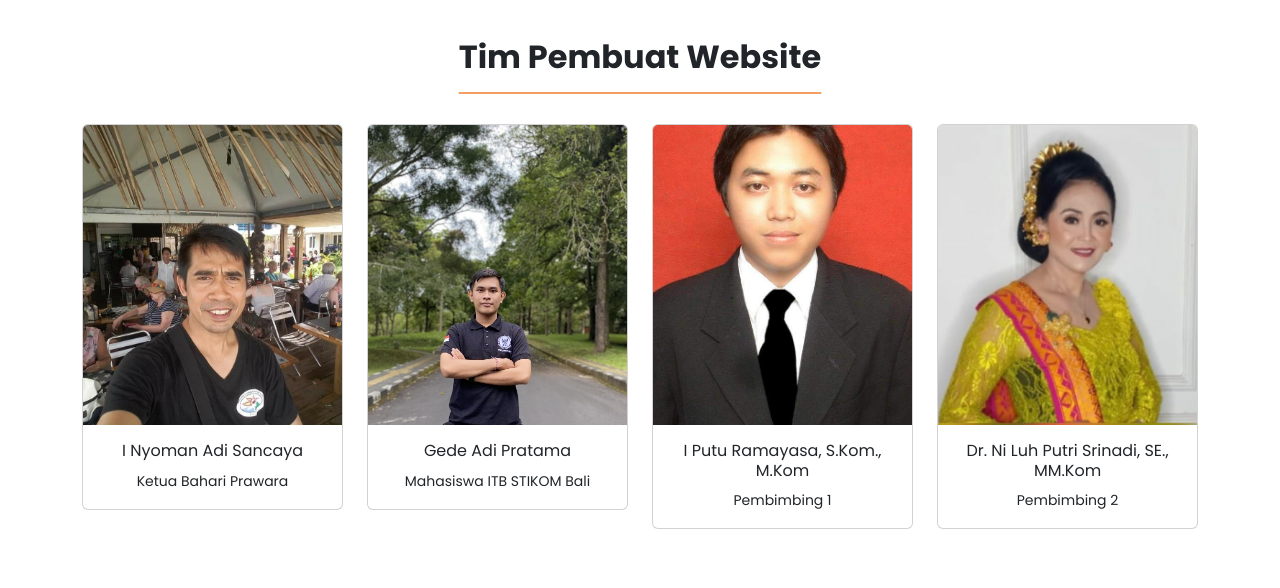
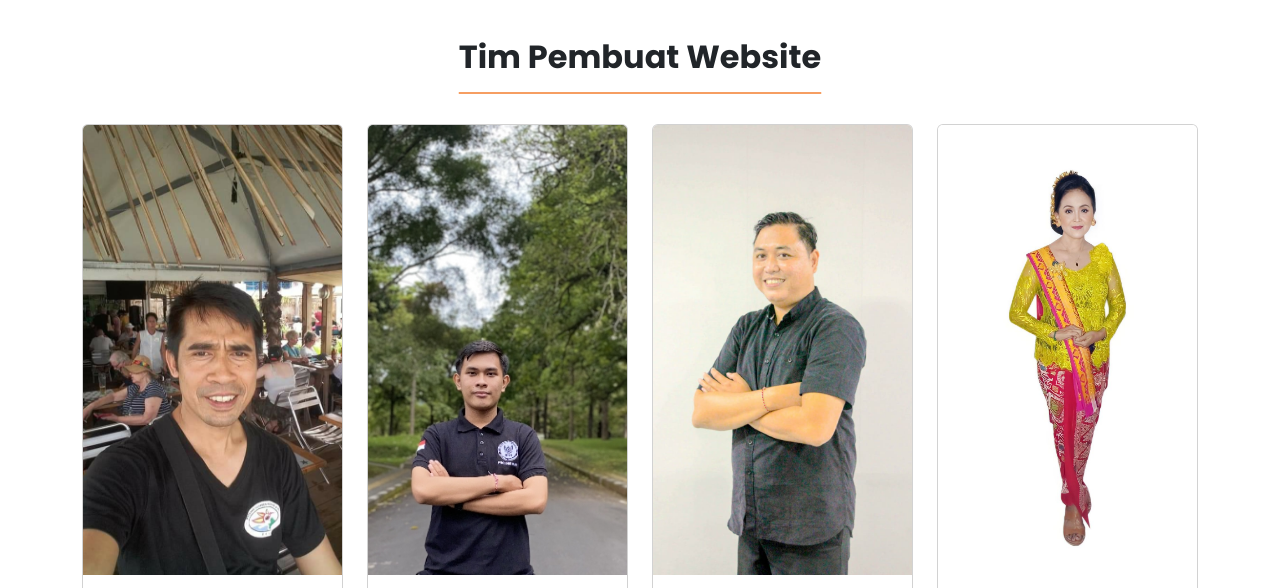
Before and after one commit to rickydamarsaputra/green-bird, a plain HTML site: page profile.html in a window 1280 px wide. Shown: the part 810-1398 px from the top of the page. Drawn offline with nearby package versions, Linux system fonts and the light colour scheme.

Commit message:
fix: update

```diff
--- a/assets/css/styles.css
+++ b/assets/css/styles.css
@@ -114,6 +114,10 @@ header a {
 	text-decoration-thickness: 2px;
 	text-decoration-color: var(--color-dark-green);
 }
+
+.card-img-top {
+	height: 450px;
+}
 /* team section */
 
 /* mobile responsive */
@@ -176,5 +180,8 @@ header a {
 		font-size: 1.5rem;
 		text-underline-offset: 0.5rem;
 	}
+	.card-img-top {
+		height: 550px;
+	}
 	/* team section */
 }
--- a/profile.html
+++ b/profile.html
@@ -20,7 +20,9 @@
     <nav class="navbar navbar-expand-lg navbar-dark fixed-top" id="mainNav">
       <div class="container">
         <a class="navbar-brand text-white" href="index.html">
-          Bahari Prawara
+          <img src="assets/images/logo-bahari.png" alt="logo bahari" class="img-fluid"
+            style="width: 50px; height: 50px; object-fit: contain;">
+          <span class="ms-2"> Bahari Prawara</span>
           <!-- <img src="./assets/images/logo-white.png" alt="logo" width="200" style="object-fit: contain;"> -->
         </a>
         <button class="navbar-toggler" type="button" data-bs-toggle="collapse" data-bs-target="#navbarNavAltMarkup"
@@ -56,7 +58,7 @@
         <div class="col-lg-3 mb-4">
           <div class="card">
             <img src="assets/images/dev/Ketua Bahari Prawara I Nyoman Adi Sancaya.jpg" class="card-img-top"
-              alt="I Nyoman Adi Sancaya" height="300" style="object-fit: cover; object-position: center;">
+              alt="I Nyoman Adi Sancaya" style="object-fit: cover; object-position: center;">
             <div class="card-body text-center">
               <h6 class="card-title">I Nyoman Adi Sancaya</h6>
               <small>Ketua Bahari Prawara</small>
@@ -66,7 +68,7 @@
         <div class="col-lg-3 mb-4">
           <div class="card">
             <img src="assets/images/dev/Mahasiswa ITB STIKOM Bali Gede Adi Pratama.jpg" class="card-img-top"
-              alt="Gede Adi Pratama" height="300" style="object-fit: cover; object-position: center;">
+              alt="Gede Adi Pratama" style="object-fit: cover; object-position: center;">
             <div class="card-body text-center">
               <h6 class="card-title">Gede Adi Pratama</h6>
               <small>Mahasiswa ITB STIKOM Bali</small>
@@ -75,8 +77,8 @@
         </div>
         <div class="col-lg-3 mb-4">
           <div class="card">
-            <img src="assets/images/dev/Pembimbing 1 I Putu Ramayasa, S.Kom., M.Kom_.jpg" class="card-img-top"
-              alt="I Putu Ramayasa, S.Kom., M.Kom" height="300" style="object-fit: cover; object-position: center;">
+            <img src="assets/images/dev/Pembimbing 1 I Putu Ramayasa, S.Kom., M.Kom_.jpeg" class="card-img-top"
+              alt="I Putu Ramayasa, S.Kom., M.Kom" style="object-fit: cover; object-position: center;">
             <div class="card-body text-center">
               <h6 class="card-title">I Putu Ramayasa, S.Kom., M.Kom</h6>
               <small>Pembimbing 1</small>
@@ -85,9 +87,8 @@
         </div>
         <div class="col-lg-3 mb-4">
           <div class="card">
-            <img src="assets/images/dev/Pembimbing 2 Dr. Ni Luh Putri Srinadi, SE., MM.Kom.jpg" class="card-img-top"
-              alt="Dr. Ni Luh Putri Srinadi, SE., MM.Kom" height="300"
-              style="object-fit: cover; object-position: center;">
+            <img src="assets/images/dev/Pembimbing 2 Dr. Ni Luh Putri Srinadi, SE., MM.Kom.jpeg" class="card-img-top"
+              alt="Dr. Ni Luh Putri Srinadi, SE., MM.Kom" style="object-fit: cover; object-position: center;">
             <div class="card-body text-center">
               <h6 class="card-title">Dr. Ni Luh Putri Srinadi, SE., MM.Kom</h6>
               <small>Pembimbing 2</small>
@@ -108,7 +109,8 @@
           <ul class="mt-3" style="list-style: none; padding-left: 0;">
             <li class="mb-2"><i class="fa-brands fa-whatsapp" aria-hidden="true"></i> 081290791748</li>
             <li class="mb-2"><i class="fa-brands fa-facebook-f"></i></i> Bahari Prawara</li>
-            <li class="mb-2"><i class="fa-brands fa-instagram"></i> Bondalemecoding</li>
+            <li class="mb-2"><i class="fa-brands fa-instagram"></i> bondalemecoding</li>
+            <li class="mb-2"><i class="fa-regular fa-envelope"></i> info@divebaliutara.com</li>
           </ul>
         </div>
         <div class="col-md-6 d-flex flex-md-row-reverse">
```
Also changed, not shown: gallery.html (+5 -2 lines), index.html (+5 -2 lines), tentang.html (+5 -2 lines), assets/images/dev/Pembimbing 1 I Putu Ramayasa, S.Kom., M.Kom_.jpeg (added), assets/images/dev/Pembimbing 1 I Putu Ramayasa, S.Kom., M.Kom_.jpg (deleted), assets/images/dev/Pembimbing 2 Dr. Ni Luh Putri Srinadi, SE., MM.Kom.jpeg (added), assets/images/dev/Pembimbing 2 Dr. Ni Luh Putri Srinadi, SE., MM.Kom.jpg (deleted), assets/images/logo-bahari.png (added).
